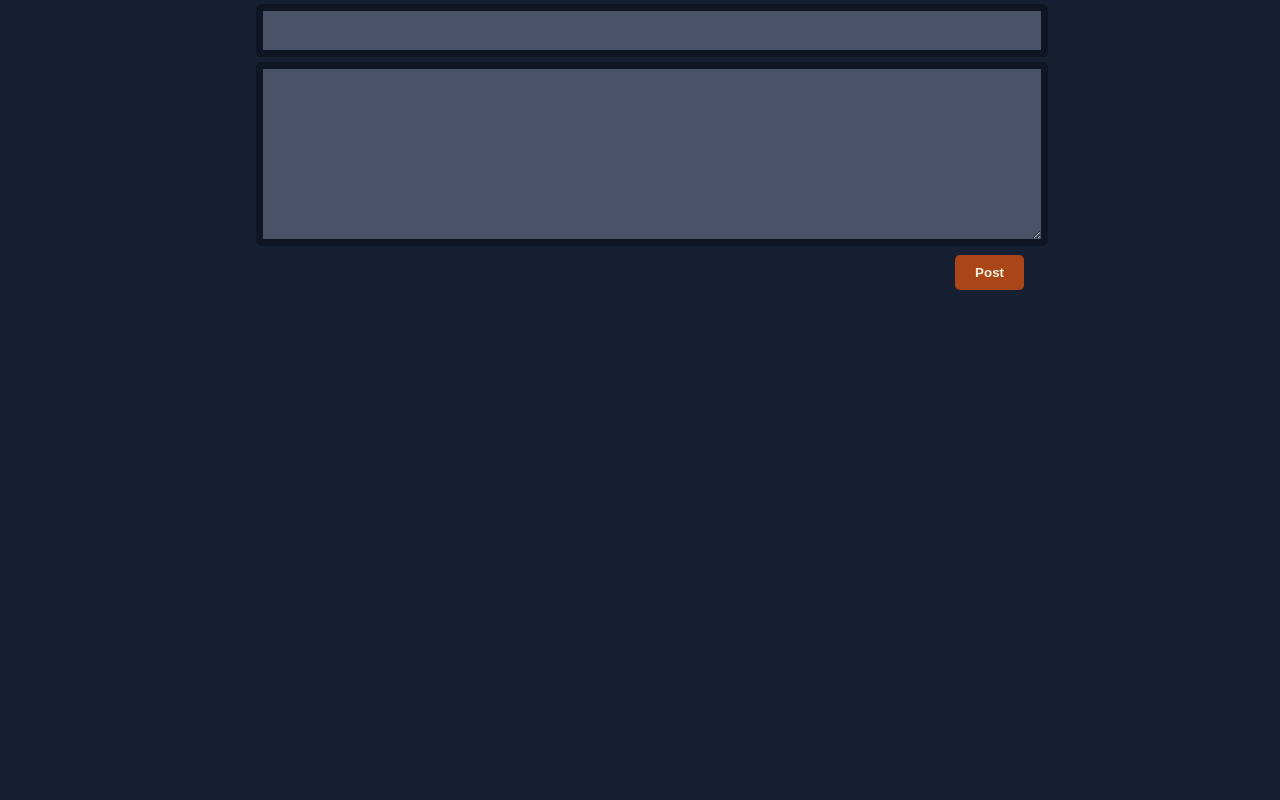
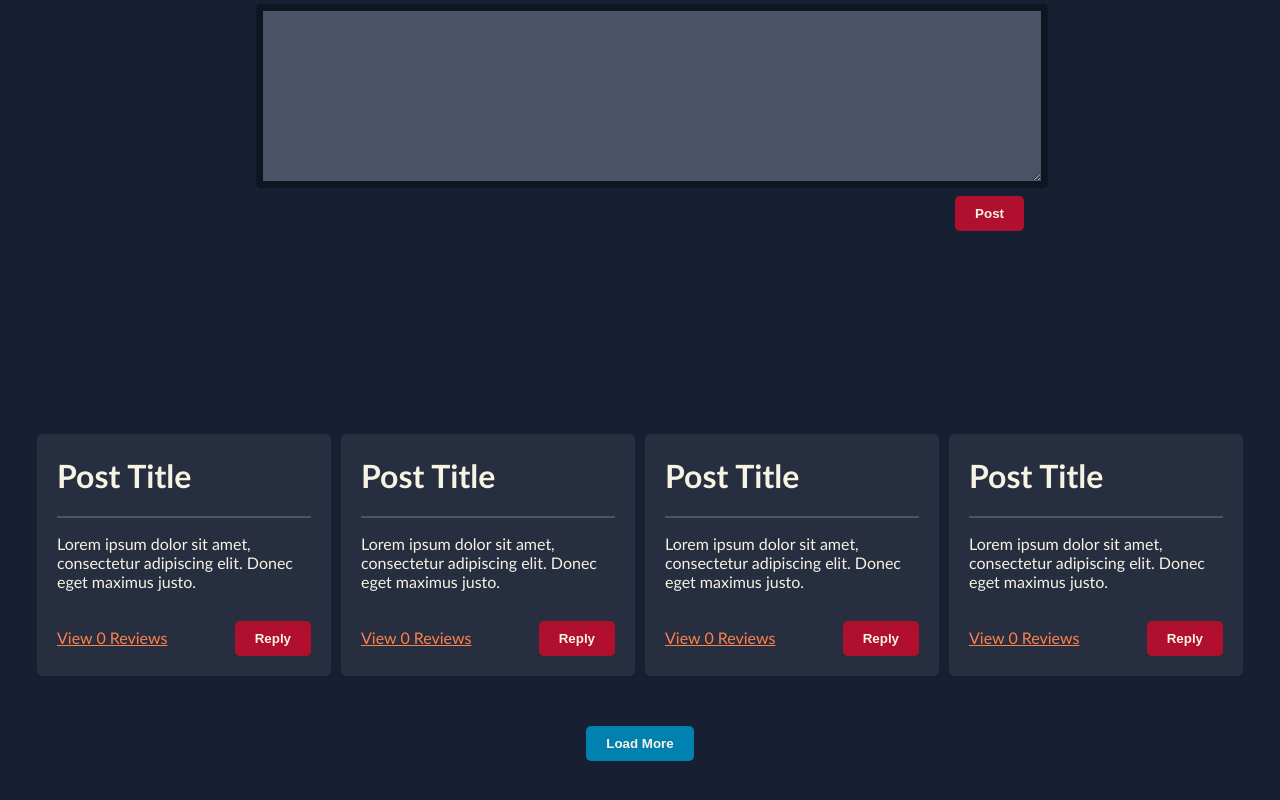
Before and after one commit to CovJus01/BogLogs, a React (Create React App) app: page / in a window 1280 px wide. Shown: the part 356-1156 px from the top of the page. Before the commit the page ends 800 px from the top, so only its background shows below. Built offline with nearby package versions, Linux system fonts and the light colour scheme.

Commit message:
Added PostBox Component into main

```diff
--- /dev/null
+++ b/src/components/PostBox.js
@@ -0,0 +1,14 @@
+import React, { useState } from "react";
+import '../styles/main.css';
+
+export default function PostBox () {
+    return (
+        <div className="PostBoxContainer">
+            <h1>Post Title</h1>
+            <hr className="PostDivider"/>
+            <p className="PostQuestion">Lorem ipsum dolor sit amet, consectetur adipiscing elit. Donec eget maximus justo.</p>
+            <a className="ReplyHyperlink" href="#">View 0 Reviews</a>
+            <button className="PostBtn">Reply</button>
+        </div>
+    );
+  }
--- a/src/pages/main.js
+++ b/src/pages/main.js
@@ -1,6 +1,7 @@
 import React, { useState } from "react";
 import '../styles/main.css';
 import Post from "../components/Post";
+import PostBox from "../components/PostBox"
 
 export default function MainPage () {
     const [gameNumber, setGameNumber] = useState();
@@ -9,6 +10,15 @@ export default function MainPage () {
       <div>
         <h2 className="PageTitle">Got Questions?</h2>
         <Post/>
+        <br/>
+        <br/>
+        <div className="PostSection">
+          <PostBox/>
+          <PostBox/>
+          <PostBox/>
+          <PostBox/>
+        </div>
+        <button className="LoadBtn">Load More</button>
       </div>
     );
   }
--- a/src/styles/main.css
+++ b/src/styles/main.css
@@ -1,6 +1,8 @@
-html, body{
+body{
     background-color: #172033;
     color: #F7F3E3;
+    font-family: 'Trebuchet MS', 'Lucida Sans Unicode', 'Lucida Grande', 'Lucida Sans', Arial, sans-serif;
+    padding-bottom: 50px;
 }
 
 div {
@@ -13,6 +15,13 @@ button {
     border-radius: 5px;
 }
 
+.PostDivider {
+    background-color: #f7f3e3;
+    border: none; /* Removes any default border */
+    height: 2px; /* Adjust thickness */
+    opacity: 0.2; /* Adjust transparency */
+}
+
 .HeaderContainer{
     background-color: #0f1522;
     margin-top: 0px;
@@ -22,11 +31,31 @@ button {
     justify-content: center;
     display: flex;
     font-family: cursive;
+    position:fixed;
+    top: 0;
+    width: 100%;
+}
+
+.PostBoxContainer {
+    margin: auto;
+    background: #2b3344be;
+    border-radius: 5px;
+    width: 1fr;
+    margin: 5px;
+    padding: 0px 20px 20px 20px;
+    text-align: left;
+    margin-top: 25vh;
+    margin-bottom: 50px;
+}
+
+.PostSection{
+    display: flex;
+    margin: auto;
+    width: 95%;
 }
 
 @media all and (max-width: 412px) {
     .PageTitle {
-        font-family: 'Trebuchet MS', 'Lucida Sans Unicode', 'Lucida Grande', 'Lucida Sans', Arial, sans-serif;
         font-size: 50px;
         margin-top: 10vh;
     }
@@ -34,7 +63,6 @@ button {
 
 @media all and (min-width: 413px){
     .PageTitle{
-        font-family:'Trebuchet MS', 'Lucida Sans Unicode', 'Lucida Grande', 'Lucida Sans', Arial, sans-serif;
         font-size: 70px;
         margin-top: 20vh;
     }
@@ -72,23 +100,38 @@ button {
 }
 
 .PostBtn{
-    padding-top: 10px;
-    padding-bottom: 10px;
-    padding-left: 20px;
-    padding-right: 20px;
-    background-color: #a94516;
+    padding: 10px 20px;
+    background-color: #B10F2E;
     color: #F7F3E3;
     float: right;
+    font-weight: bold;
 }
 
 .PostBtn:hover{
-    background-color: #c19680;
-    color: #7e3310;
+    background-color:  #e19999;
+    color: #be0000;
 }
 
 .PostBtn:active{
-    background-color: #7e6153;
-    color: #7e3310;
+    background-color:  #956666;
+    color: #be0000;
+}
+
+.LoadBtn{
+    padding: 10px 20px;
+    background-color: #0081AF;
+    color: #F7F3E3;
+    font-weight: bold;
+}
+
+.LoadBtn:hover{
+    background-color:  #6a8c98;
+    color: #0081AF;
+}
+
+.LoadBtn:active{
+    background-color:  #6a8c98;
+    color: #0081AF;
 }
 
 @media all and (max-width: 412px) {
@@ -110,3 +153,17 @@ button {
         min-width: 40%;
     }
 }
+
+.Hyperlink{
+    color: #FA824C;
+}
+
+.ReplyHyperlink{
+    color: #FA824C;
+    float: left;
+    margin-top: 7px;
+}
+
+.PostQuestion {
+    margin-bottom: 30px;
+}
```
